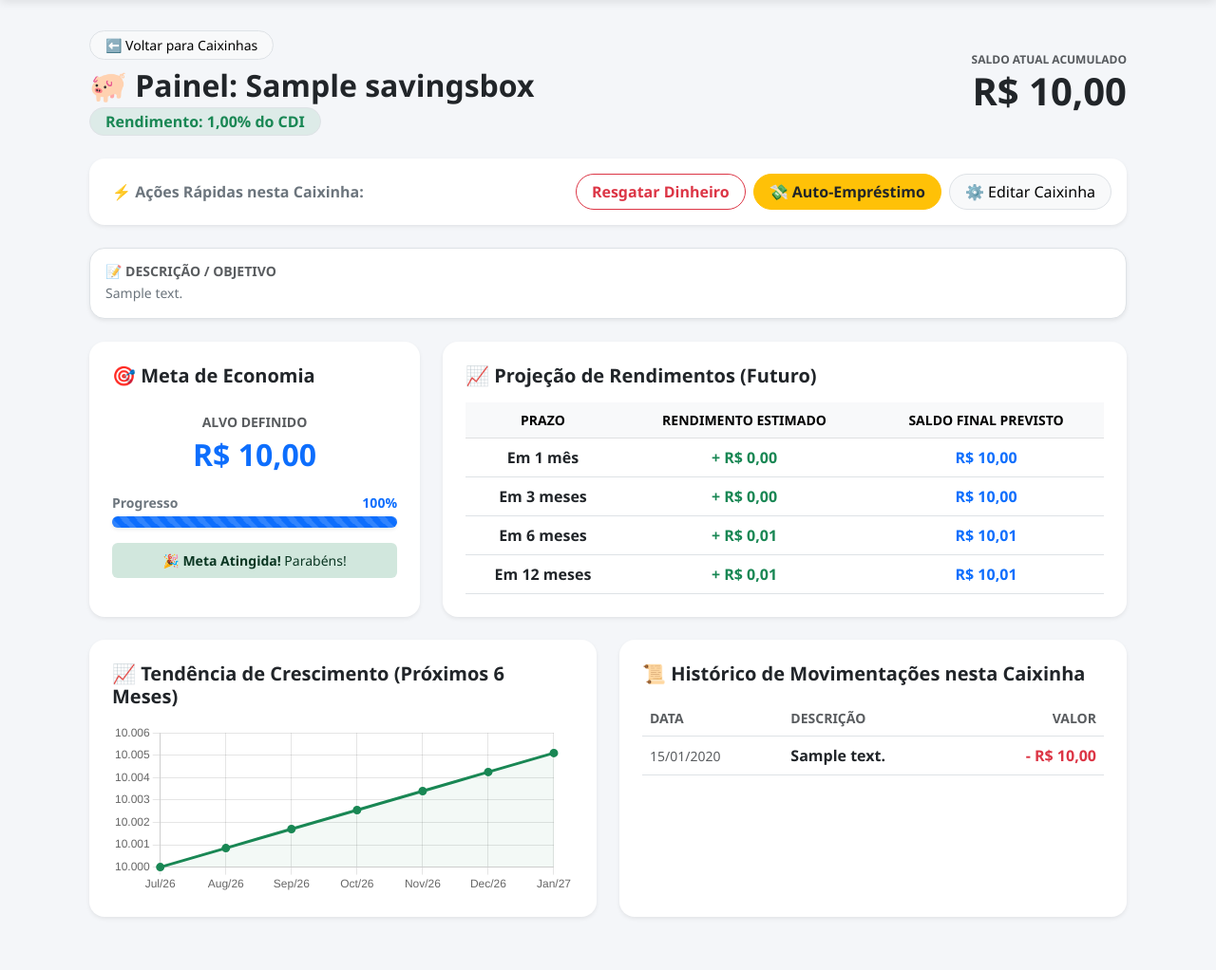
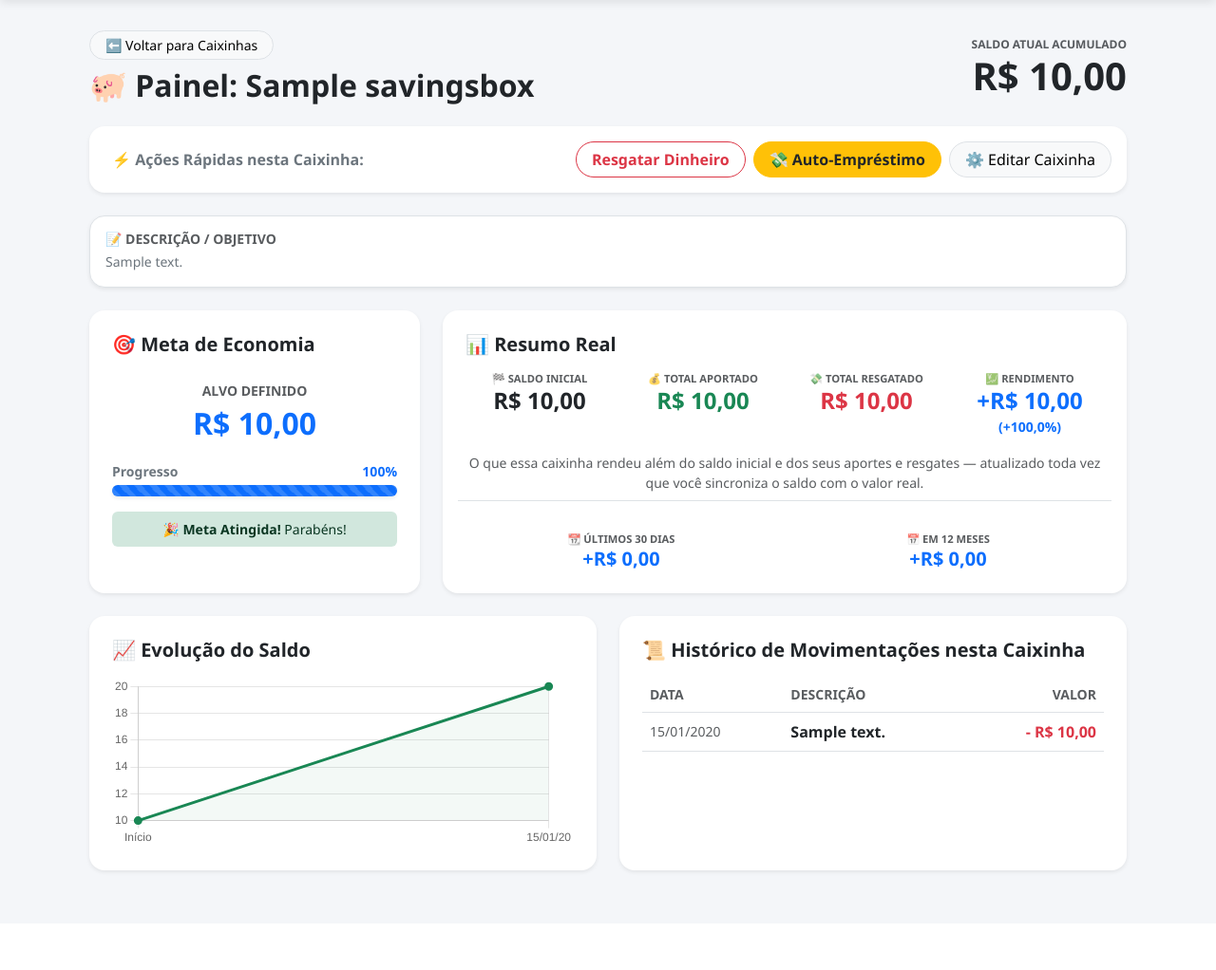
Before and after one commit to laysearaujo/fin_control, a Django app: page /caixinhas/detalhes/1/ in a window 1280 px wide. Shown: the part 62-1084 px from the top of the page at 95% size. After the commit the page ends 984 px from the top, so only its background shows below. Run offline with Django 5.2, Linux system fonts and the light colour scheme; tables that the repository leaves empty hold one stand-in row (values such as "Sample post").

Commit message:
feat: Improve details

```diff
--- a/finance/templates/savings_box_detail.html
+++ b/finance/templates/savings_box_detail.html
@@ -9,9 +9,6 @@
                 ⬅️ Voltar para Caixinhas
             </a>
             <h2 class="fw-bold m-0 text-dark">🐖 Painel: {{ box.name }}</h2>
-            <span class="badge bg-success bg-opacity-10 text-success border mt-1 fs-6 px-3 rounded-pill">
-                Rendimento: {{ box.cdi_target_pct }}% do CDI
-            </span>
         </div>
 
         <div class="text-end">
@@ -68,6 +65,10 @@
                 {% if amount_left_for_goal > 0 %}
                     <div class="alert alert-warning py-2 mb-0 border-0 small text-center">
                         Faltam <strong>R$ {{ amount_left_for_goal|floatformat:2 }}</strong> para atingir seu objetivo!
+                        {% if goal_forecast_date %}
+                            <br>
+                            <span class="text-muted">No seu ritmo real, isso deve acontecer por volta de <strong>{{ goal_forecast_date|date:"F/Y" }}</strong> ({{ goal_forecast_months }} {% if goal_forecast_months == 1 %}mês{% else %}meses{% endif %}).</span>
+                        {% endif %}
                     </div>
                 {% else %}
                     <div class="alert alert-success py-2 mb-0 border-0 small text-center">
@@ -86,26 +87,49 @@
 
     <div class="col-md-8">
         <div class="card card-custom p-4 bg-white h-100 shadow-sm border-0 rounded-4">
-            <h5 class="fw-bold mb-3">📈 Projeção de Rendimentos (Futuro)</h5>
-            <div class="table-responsive">
-                <table class="table table-hover align-middle mb-0 text-center">
-                    <thead class="table-light text-secondary small text-uppercase">
-                        <tr>
-                            <th>Prazo</th>
-                            <th>Rendimento Estimado</th>
-                            <th>Saldo Final Previsto</th>
-                        </tr>
-                    </thead>
-                    <tbody>
-                        {% for p in projections %}
-                        <tr>
-                            <td class="fw-bold text-dark">Em {{ p.months }} {% if p.months == 1 %}mês{% else %}meses{% endif %}</td>
-                            <td class="text-success fw-bold">+ R$ {{ p.profit|floatformat:2 }}</td>
-                            <td class="fw-bold text-primary">R$ {{ p.total|floatformat:2 }}</td>
-                        </tr>
-                        {% endfor %}
-                    </tbody>
-                </table>
+            <h5 class="fw-bold mb-3">📊 Resumo Real</h5>
+            <div class="row text-center g-3">
+                <div class="col-3">
+                    <small class="text-muted text-uppercase fw-bold d-block" style="font-size: 0.7rem;">🏁 Saldo Inicial</small>
+                    <h4 class="fw-bold text-dark mb-0">R$ {{ box.initial_balance|floatformat:2 }}</h4>
+                </div>
+                <div class="col-3">
+                    <small class="text-muted text-uppercase fw-bold d-block" style="font-size: 0.7rem;">💰 Total Aportado</small>
+                    <h4 class="fw-bold text-success mb-0">R$ {{ total_deposited|floatformat:2 }}</h4>
+                </div>
+                <div class="col-3">
+                    <small class="text-muted text-uppercase fw-bold d-block" style="font-size: 0.7rem;">💸 Total Resgatado</small>
+                    <h4 class="fw-bold text-danger mb-0">R$ {{ total_withdrawn|floatformat:2 }}</h4>
+                </div>
+                <div class="col-3">
+                    <small class="text-muted text-uppercase fw-bold d-block" style="font-size: 0.7rem;">💹 Rendimento</small>
+                    <h4 class="fw-bold {% if realized_yield >= 0 %}text-primary{% else %}text-danger{% endif %} mb-0">
+                        {% if realized_yield >= 0 %}+{% endif %}R$ {{ realized_yield|floatformat:2 }}
+                    </h4>
+                    {% if yield_percentage != None %}
+                        <small class="{% if realized_yield >= 0 %}text-primary{% else %}text-danger{% endif %} fw-bold">
+                            ({% if yield_percentage >= 0 %}+{% endif %}{{ yield_percentage|floatformat:1 }}%)
+                        </small>
+                    {% endif %}
+                </div>
+            </div>
+            <p class="text-muted small text-center mt-3 mb-1">
+                O que essa caixinha rendeu além do saldo inicial e dos seus aportes e resgates — atualizado toda vez que você sincroniza o saldo com o valor real.
+            </p>
+
+            <div class="row text-center g-3 mt-1 pt-3 border-top">
+                <div class="col-6">
+                    <small class="text-muted text-uppercase fw-bold d-block" style="font-size: 0.7rem;">📆 Últimos 30 dias</small>
+                    <h5 class="fw-bold {% if yield_30_days >= 0 %}text-primary{% else %}text-danger{% endif %} mb-0">
+                        {% if yield_30_days >= 0 %}+{% endif %}R$ {{ yield_30_days|floatformat:2 }}
+                    </h5>
+                </div>
+                <div class="col-6">
+                    <small class="text-muted text-uppercase fw-bold d-block" style="font-size: 0.7rem;">{% if is_younger_than_12_months %}📅 Desde o início{% else %}📅 Em 12 meses{% endif %}</small>
+                    <h5 class="fw-bold {% if yield_12_months >= 0 %}text-primary{% else %}text-danger{% endif %} mb-0">
+                        {% if yield_12_months >= 0 %}+{% endif %}R$ {{ yield_12_months|floatformat:2 }}
+                    </h5>
+                </div>
             </div>
         </div>
     </div>
@@ -114,8 +138,8 @@
 <div class="row g-4">
     <div class="col-md-6">
         <div class="card card-custom p-4 bg-white shadow-sm border-0 rounded-4 h-100">
-            <h5 class="fw-bold mb-3">📈 Tendência de Crescimento (Próximos 6 Meses)</h5>
-            <canvas id="graficoCrescimento" height="180"></canvas>
+            <h5 class="fw-bold mb-3">📈 Evolução do Saldo</h5>
+            <canvas id="graficoEvolucao" height="180"></canvas>
         </div>
     </div>
 
@@ -154,16 +178,18 @@
     </div>
 </div>
 
+</div>
+
 <script src="https://cdn.jsdelivr.net/npm/chart.js"></script>
 <script>
-    const ctx = document.getElementById('graficoCrescimento');
+    const ctx = document.getElementById('graficoEvolucao');
     new Chart(ctx, {
         type: 'line',
         data: {
-            labels: {{ chart_labels|safe }},
+            labels: {{ balance_labels|safe }},
             datasets: [{
-                label: 'Projeção de Patrimônio (R$)',
-                data: {{ chart_data|safe }},
+                label: 'Saldo da Caixinha (R$)',
+                data: {{ balance_history|safe }},
                 borderColor: '#198754',
                 backgroundColor: 'rgba(25, 135, 84, 0.05)',
                 borderWidth: 3,
@@ -174,7 +200,16 @@
         },
         options: {
             responsive: true,
-            plugins: { legend: { display: false } },
+            plugins: {
+                legend: { display: false },
+                tooltip: {
+                    callbacks: {
+                        label: function(context) {
+                            return 'R$ ' + context.parsed.y.toFixed(2);
+                        }
+                    }
+                }
+            },
             scales: { y: { beginAtZero: false } }
         }
     });
--- a/finance/views/savings_boxes.py
+++ b/finance/views/savings_boxes.py
@@ -1,12 +1,35 @@
+import math
+from datetime import timedelta
+
+from dateutil.relativedelta import relativedelta
 from django.shortcuts import render, redirect, get_object_or_404
 from django.db.models import Sum, Q
 from django.utils import timezone
 from django.contrib import messages
-from dateutil.relativedelta import relativedelta
 from decimal import Decimal
 
-from ..models import SavingsBox, Category, Transaction, Income, FixedExpense, SelfLoan
-from ..forms import SavingsBoxForm, SelfLoanForm
+from ..models import SavingsBox, SavingsBoxYieldEvent, Category, Transaction, Income, FixedExpense, SelfLoan
+from ..forms import SavingsBoxForm, SavingsBoxEditForm, SelfLoanForm
+
+
+def _compute_windowed_yield(box, today):
+    """How much a box has really yielded in the last 30 days, and in the last 12 months
+    (or since it was created, if it's younger than that) - based on logged yield events,
+    not a speculative CDI projection"""
+    thirty_days_ago = today - timedelta(days=30)
+    yield_30_days = SavingsBoxYieldEvent.objects.filter(box=box, date__gte=thirty_days_ago).aggregate(Sum('amount'))['amount__sum'] or 0
+
+    created_date = box.created_at.date()
+    one_year_ago = today - timedelta(days=365)
+    is_younger_than_12_months = created_date > one_year_ago
+    window_start = max(created_date, one_year_ago)
+    yield_12_months = SavingsBoxYieldEvent.objects.filter(box=box, date__gte=window_start).aggregate(Sum('amount'))['amount__sum'] or 0
+
+    return {
+        'yield_30_days': yield_30_days,
+        'yield_12_months': yield_12_months,
+        'is_younger_than_12_months': is_younger_than_12_months,
+    }
 
 
 def savings_boxes(request):
@@ -16,11 +39,29 @@ def savings_boxes(request):
     # Handles balance adjustment (mark-to-market)
     if request.method == 'POST' and 'atualizar_saldo' in request.POST:
         box_id = request.POST.get('caixinha_id')
-        new_value = request.POST.get('novo_valor')
         box = SavingsBox.objects.get(id=box_id)
+
+        try:
+            new_value = Decimal(request.POST.get('novo_valor', '').replace(',', '.'))
+        except (ValueError, TypeError):
+            return redirect('caixinhas')
+
+        # The whole delta from a manual sync is yield - deposits/withdrawals already move
+        # current_balance through their own dedicated flows, never through this one
+        delta = new_value - box.current_balance
+        if delta != 0:
+            SavingsBoxYieldEvent.objects.create(box=box, date=timezone.now().date(), amount=delta)
+
         box.current_balance = new_value
         box.save()
         return redirect('caixinhas')
+
+    today = timezone.now().date()
+    for box in box_list:
+        windowed = _compute_windowed_yield(box, today)
+        box.yield_30_days = windowed['yield_30_days']
+        box.yield_12_months = windowed['yield_12_months']
+        box.is_younger_than_12_months = windowed['is_younger_than_12_months']
 
     return render(request, 'savings_boxes.html', {'boxes': box_list, 'total': total_saved})
 
@@ -34,10 +75,11 @@ def new_savings_box(request):
 
 
 def edit_savings_box(request, id):
-    """Allows changing a savings box's settings and goals"""
+    """Allows changing a savings box's settings and goals (not its balance - that's
+    handled separately by 'Atualizar valor hoje', which logs the change as yield)"""
     box = get_object_or_404(SavingsBox, id=id)
     # instance=box pre-fills the generic form with the existing data
-    form = SavingsBoxForm(request.POST or None, instance=box)
+    form = SavingsBoxEditForm(request.POST or None, instance=box)
 
     if form.is_valid():
         form.save()
@@ -64,6 +106,8 @@ def savings_box_detail(request, id):
         Q(target_savings_box=box) | Q(source_savings_box=box)
     ).order_by('-purchase_date')
 
+    today = timezone.now().date()
+
     # 2. Goal logic
     amount_left_for_goal = 0
     goal_percentage = 0
@@ -71,40 +115,67 @@ def savings_box_detail(request, id):
         amount_left_for_goal = max(0, box.target_amount - box.current_balance)
         goal_percentage = min(100, int((box.current_balance / box.target_amount) * 100))
 
-    # 3. Future earnings projection (compound interest based on the CDI rate)
-    # Approximate monthly CDI rate (0.85%) adjusted by the box's %
-    monthly_rate = Decimal(0.0085) * (box.cdi_target_pct / 100)
+    # How many whole months this box has been growing for, used both for the goal
+    # forecast and to turn its average growth into a rate
+    created_date = box.created_at.date()
+    months_tracked = max(1, (today.year - created_date.year) * 12 + (today.month - created_date.month))
+    avg_monthly_growth = (box.current_balance - box.initial_balance) / months_tracked
 
-    projections = []
-    target_months = [1, 3, 6, 12]
-    for m in target_months:
-        projected_balance = box.current_balance * ((1 + monthly_rate) ** m)
-        estimated_profit = projected_balance - box.current_balance
-        projections.append({
-            'months': m,
-            'total': projected_balance,
-            'profit': estimated_profit
-        })
+    # Projects when the goal will be hit based on the box's real average growth pace
+    # (aportes - resgates + rendimento) - not a speculative interest rate
+    goal_forecast_date = None
+    goal_forecast_months = None
+    if box.target_amount and amount_left_for_goal > 0 and avg_monthly_growth > 0:
+        months_needed = amount_left_for_goal / avg_monthly_growth
+        goal_forecast_months = math.ceil(float(months_needed))
+        goal_forecast_date = today + relativedelta(months=goal_forecast_months)
 
-    # 4. Data for the month-by-month growth chart (historical/future simulation)
-    # Generates a line showing the growth trend for the next 6 months
-    chart_labels = []
-    chart_data = []
-    today = timezone.now().date()
+    # 3. Real totals (no speculative interest math - just what actually happened)
+    total_deposited = Transaction.objects.filter(target_savings_box=box).aggregate(Sum('total_amount'))['total_amount__sum'] or 0
+    total_withdrawn = Transaction.objects.filter(source_savings_box=box).aggregate(Sum('total_amount'))['total_amount__sum'] or 0
+    net_movements = total_deposited - total_withdrawn
 
-    for i in range(7):
-        future_date = today + relativedelta(months=i)
-        chart_labels.append(future_date.strftime("%b/%y"))
-        chart_data.append(float(box.current_balance * ((1 + monthly_rate) ** i)))
+    # All-time yield, from the logged sync events (not a speculative CDI projection)
+    realized_yield = SavingsBoxYieldEvent.objects.filter(box=box).aggregate(Sum('amount'))['amount__sum'] or 0
+    windowed = _compute_windowed_yield(box, today)
+
+    # Yield as a % of what was actually put in (principal), so it's comparable to a
+    # CDI rate or another investment - not just an absolute R$ figure
+    principal_base = box.initial_balance + net_movements
+    yield_percentage = (realized_yield / principal_base * 100) if principal_base > 0 else None
+
+    # 4. Balance timeline built event by event (not smoothed by month), so the line
+    # actually rises on each deposit and drops on each withdrawal. Anchored on the real
+    # current balance and walked backwards so the last point always matches it exactly.
+    # Everything is done in Decimal until the very end to avoid float rounding artifacts
+    # (e.g. a withdrawal that should net to exactly zero showing up as -2.27e-13).
+    movements_asc = history.order_by('purchase_date', 'id')
+    balance_labels = ['Início']
+    balance_history_decimal = [box.current_balance - net_movements]
+    running_balance = balance_history_decimal[0]
+    for movement in movements_asc:
+        change = movement.total_amount if movement.target_savings_box_id == box.id else -movement.total_amount
+        running_balance += change
+        balance_labels.append(movement.purchase_date.strftime('%d/%m/%y'))
+        balance_history_decimal.append(running_balance)
+    balance_history = [round(float(value), 2) for value in balance_history_decimal]
 
     context = {
         'box': box,
         'history': history,
         'amount_left_for_goal': amount_left_for_goal,
         'goal_percentage': goal_percentage,
-        'projections': projections,
-        'chart_labels': chart_labels,
-        'chart_data': chart_data,
+        'goal_forecast_date': goal_forecast_date,
+        'goal_forecast_months': goal_forecast_months,
+        'total_deposited': total_deposited,
+        'total_withdrawn': total_withdrawn,
+        'realized_yield': realized_yield,
+        'yield_percentage': yield_percentage,
+        'yield_30_days': windowed['yield_30_days'],
+        'yield_12_months': windowed['yield_12_months'],
+        'is_younger_than_12_months': windowed['is_younger_than_12_months'],
+        'balance_labels': balance_labels,
+        'balance_history': balance_history,
     }
     return render(request, 'savings_box_detail.html', context)
 
```
Also changed, not shown: finance/forms.py (+7 -0 lines), finance/models.py (+21 -5 lines), finance/templates/savings_boxes.html (+10 -3 lines).
